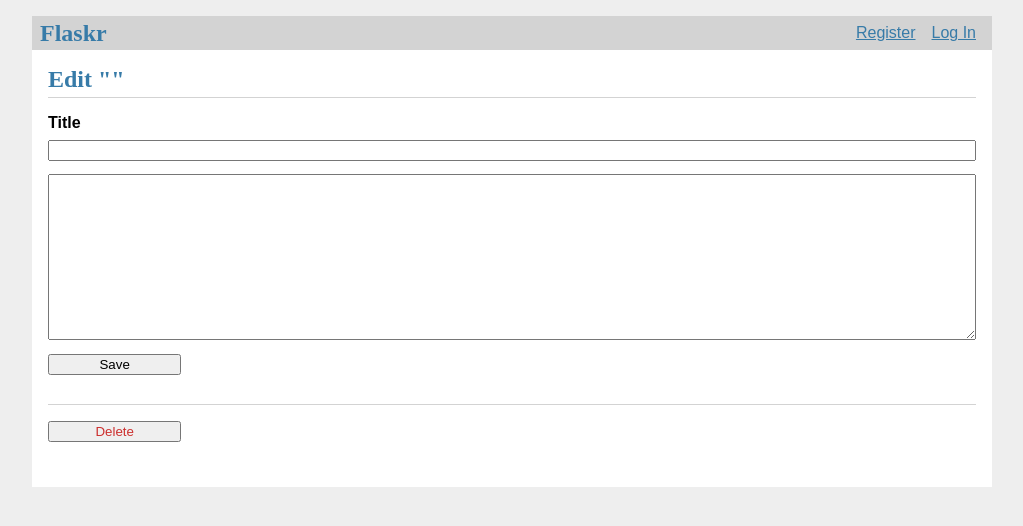
After one commit to Yongzhen-Jiang-1162376/flask-apps, a Flask app: template tutorial/flaskr/templates/blog/update.html in a window 1280 px wide. The commit adds this page. Shown: the top 526 px of the page, without its empty margins (128-1151 px from the left). Run offline with Flask 3, Linux system fonts and the light colour scheme; the template is opened without the code that fills it, so the values that code supplies are empty.

Commit message:
add update/delete/create/retrieve functions and views

```diff
--- a/tutorial/flaskr/__init__.py
+++ b/tutorial/flaskr/__init__.py
@@ -29,4 +29,9 @@ def create_app(test_config=None):
     from .auth import auth_bp
     app.register_blueprint(auth_bp)
 
+    from .blog import blog_bp
+    app.register_blueprint(blog_bp)
+
+    app.add_url_rule('/', endpoint='index')
+
     return app
--- a/tutorial/flaskr/auth.py
+++ b/tutorial/flaskr/auth.py
@@ -60,7 +60,7 @@ def login():
             session['user_id'] = user['id']
             return redirect(url_for('index'))
 
-    flash(error)
+        flash(error)
 
     return render_template('auth/login.html')
 
--- /dev/null
+++ b/tutorial/flaskr/static/css/style.css
@@ -0,0 +1,134 @@
+html {
+    font-family: sans-serif;
+    background: #eee;
+    padding: 1rem;
+  }
+
+  body {
+    max-width: 960px;
+    margin: 0 auto;
+    background: white;
+  }
+
+  h1, h2, h3, h4, h5, h6 {
+    font-family: serif;
+    color: #377ba8;
+    margin: 1rem 0;
+  }
+
+  a {
+    color: #377ba8;
+  }
+
+  hr {
+    border: none;
+    border-top: 1px solid lightgray;
+  }
+
+  nav {
+    background: lightgray;
+    display: flex;
+    align-items: center;
+    padding: 0 0.5rem;
+  }
+
+  nav h1 {
+    flex: auto;
+    margin: 0;
+  }
+
+  nav h1 a {
+    text-decoration: none;
+    padding: 0.25rem 0.5rem;
+  }
+
+  nav ul  {
+    display: flex;
+    list-style: none;
+    margin: 0;
+    padding: 0;
+  }
+
+  nav ul li a, nav ul li span, header .action {
+    display: block;
+    padding: 0.5rem;
+  }
+
+  .content {
+    padding: 0 1rem 1rem;
+  }
+
+  .content > header {
+    border-bottom: 1px solid lightgray;
+    display: flex;
+    align-items: flex-end;
+  }
+
+  .content > header h1 {
+    flex: auto;
+    margin: 1rem 0 0.25rem 0;
+  }
+
+  .flash {
+    margin: 1em 0;
+    padding: 1em;
+    background: #cae6f6;
+    border: 1px solid #377ba8;
+  }
+
+  .post > header {
+    display: flex;
+    align-items: flex-end;
+    font-size: 0.85em;
+  }
+
+  .post > header > div:first-of-type {
+    flex: auto;
+  }
+
+  .post > header h1 {
+    font-size: 1.5em;
+    margin-bottom: 0;
+  }
+
+  .post .about {
+    color: slategray;
+    font-style: italic;
+  }
+
+  .post .body {
+    white-space: pre-line;
+  }
+
+  .content:last-child {
+    margin-bottom: 0;
+  }
+
+  .content form {
+    margin: 1em 0;
+    display: flex;
+    flex-direction: column;
+  }
+
+  .content label {
+    font-weight: bold;
+    margin-bottom: 0.5em;
+  }
+
+  .content input, .content textarea {
+    margin-bottom: 1em;
+  }
+
+  .content textarea {
+    min-height: 12em;
+    resize: vertical;
+  }
+
+  input.danger {
+    color: #cc2f2e;
+  }
+
+  input[type=submit] {
+    align-self: start;
+    min-width: 10em;
+  }
--- a/tutorial/flaskr/templates/base.html
+++ b/tutorial/flaskr/templates/base.html
@@ -1,15 +1,15 @@
 <!DOCTYPE html>
 <title>{% block title %}{% endblock %} - Flaskr</title>
-<link rel="stylesheet" href="{{ url_for('static', filename='style.css') }}">
+<link rel="stylesheet" href="{{ url_for('static', filename='css/style.css') }}">
 <nav>
     <h1>Flaskr</h1>
     <ul>
         {% if g.user %}
             <li><span>{{ g.user['username'] }}</span></li>
-            <li><a href='{{ url_for('auth.logout') }}>Log Out</a></li>
+            <li><a href="{{ url_for('auth.logout') }}">Log Out</a></li>
         {% else %}
             <li><a href="{{ url_for('auth.register') }}">Register</a></li>
-            <li><a href='{{ url_for('auth.logout) }}'>Log Out</a></li>
+            <li><a href="{{ url_for('auth.login') }}">Log In</a></li>
         {% endif %}
     </ul>
 </nav>
--- /dev/null
+++ b/tutorial/flaskr/templates/blog/update.html
@@ -0,0 +1,18 @@
+{% extends 'base.html' %}
+
+{% block header %}
+    <h1>{% block title %}Edit "{{ post['title'] }}"{% endblock %}</h1>
+{% endblock %}
+
+{% block content %}
+    <form method="post">
+        <label for="title">Title</label>
+        <input name="title" id="title" value="{{ request.form['title'] or post['title'] }}" required>
+        <textarea name="body" id="body">{{ request.form['body'] or post['body'] }}</textarea>
+        <input type="submit" value="Save">
+    </form>
+    <hr>
+    <form action="{{ url_for('blog.delete', id=post['id']) }}" method="post">
+        <input class="danger" type="submit" value="Delete" onclick="return confirm('Are you sure?');">
+    </form>
+{% endblock %}
```
Also changed, not shown: tutorial/flaskr/blog.py (added, +102 -0 lines), tutorial/flaskr/templates/blog/create.html (added, +15 -0 lines), tutorial/flaskr/templates/blog/index.html (added, +28 -0 lines).
